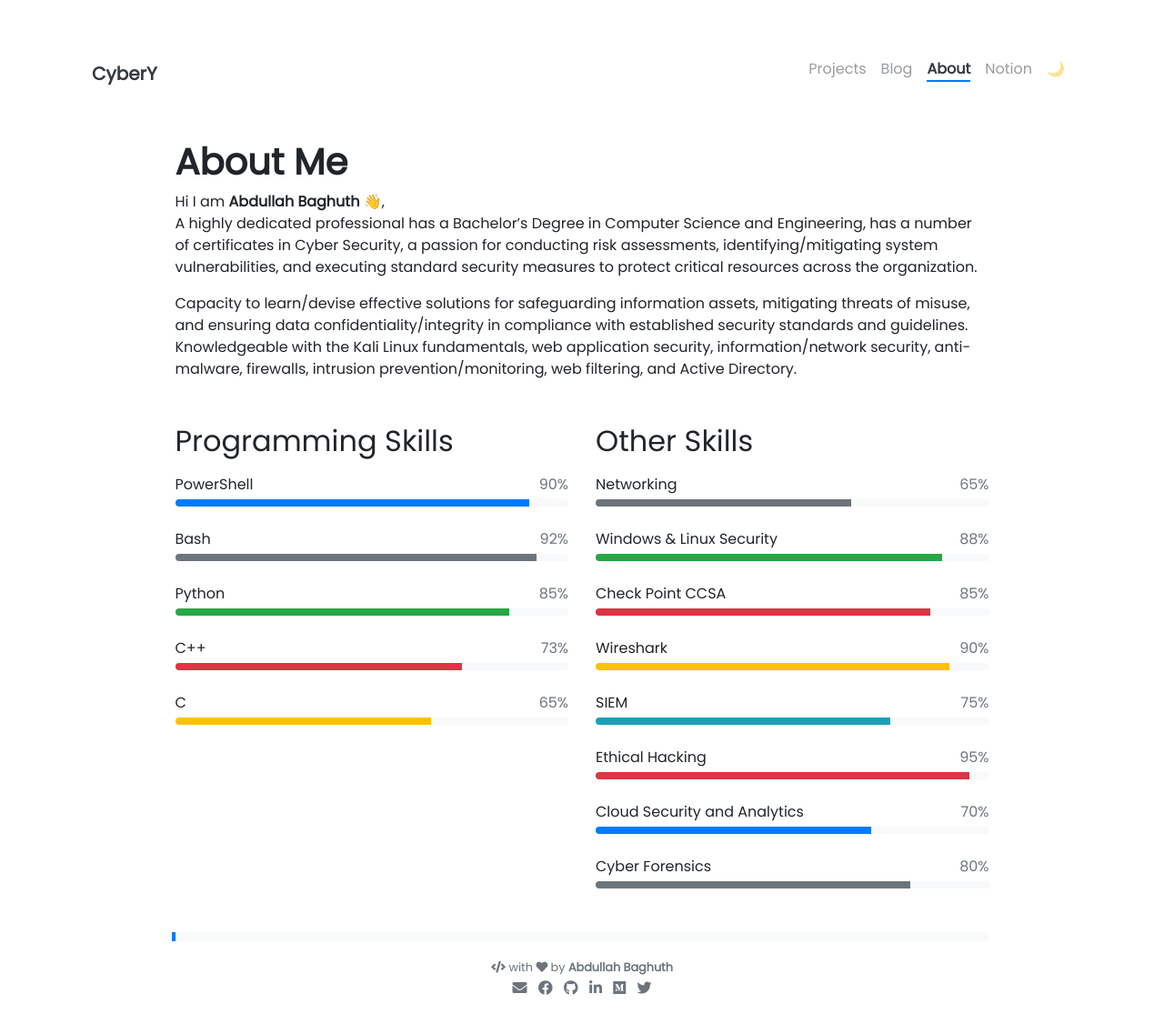
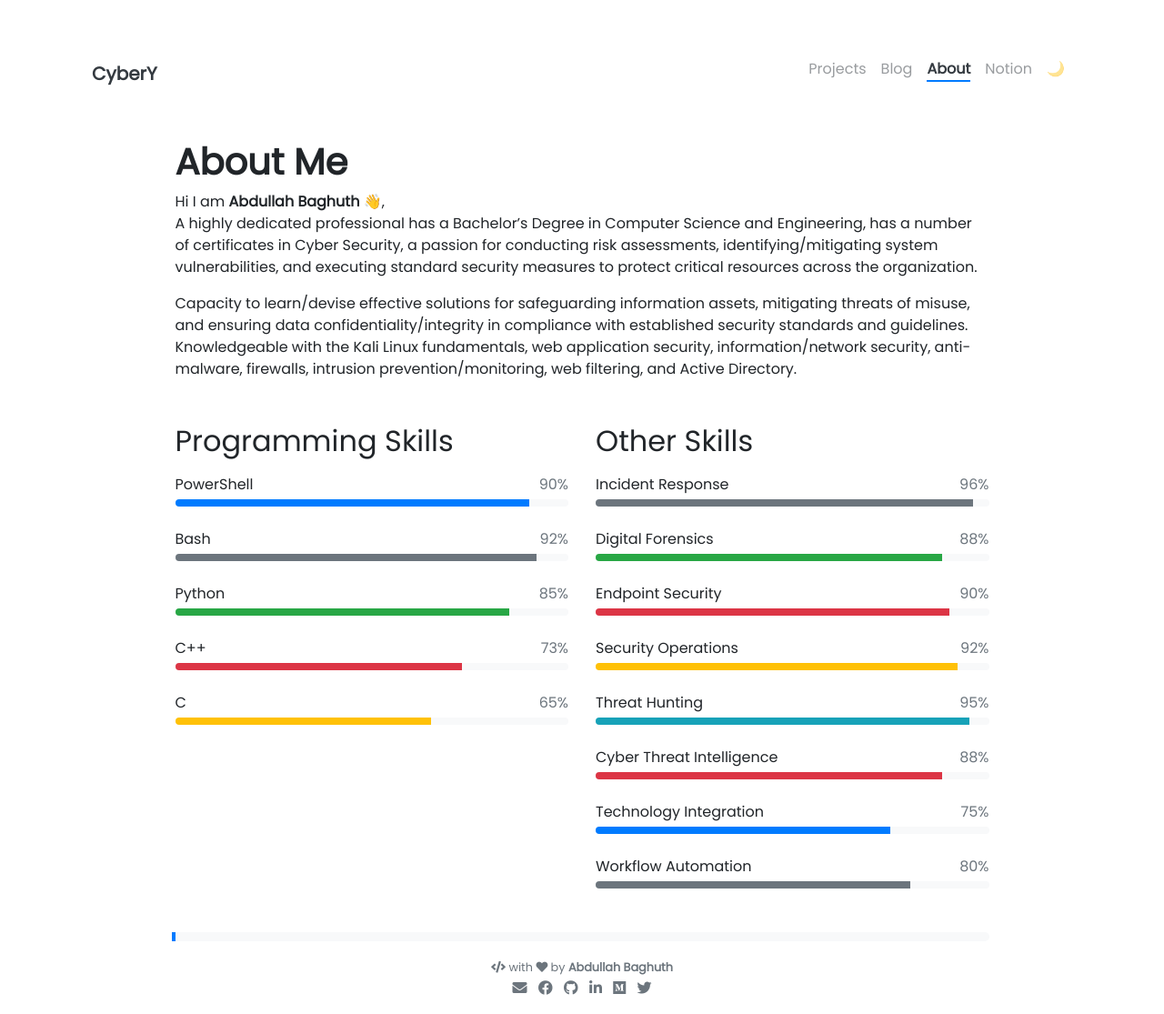
Before and after one commit to 0xCyberY/0xcybery.github.io, a Jekyll site: the page built from pages/about.md, in a window 1280 px wide. Shown: the whole page at 91% size. Built offline with Jekyll 4.4.1, drawn with Linux system fonts in a browser that asks for light colours; nearby versions of some CDN libraries; emoji names are drawn with the system emoji font.

Commit message:
Update other-skills.yml

```diff
--- a/_data/other-skills.yml
+++ b/_data/other-skills.yml
@@ -1,31 +1,31 @@
-- name: Networking
-  percentage: 65
+- name: Incident Response
+  percentage: 96
   color: secondary
 
-- name: Windows & Linux Security
+- name: Digital Forensics
   percentage: 88
   color: success
 
-- name: Check Point CCSA
-  percentage: 85
+- name: Endpoint Security
+  percentage: 90
   color: danger
 
-- name: Wireshark
-  percentage: 90
+- name: Security Operations
+  percentage: 92
   color: warning
 
-- name: SIEM
-  percentage: 75
+- name: Threat Hunting
+  percentage: 95
   color: info
 
-- name: Ethical Hacking
-  percentage: 95
+- name: Cyber Threat Intelligence
+  percentage: 88
   color: danger
 
-- name: Cloud Security and Analytics
-  percentage: 70
+- name: Technology Integration
+  percentage: 75
   color:
 
-- name: Cyber Forensics
+- name: Workflow Automation
   percentage: 80
   color: secondary
```
